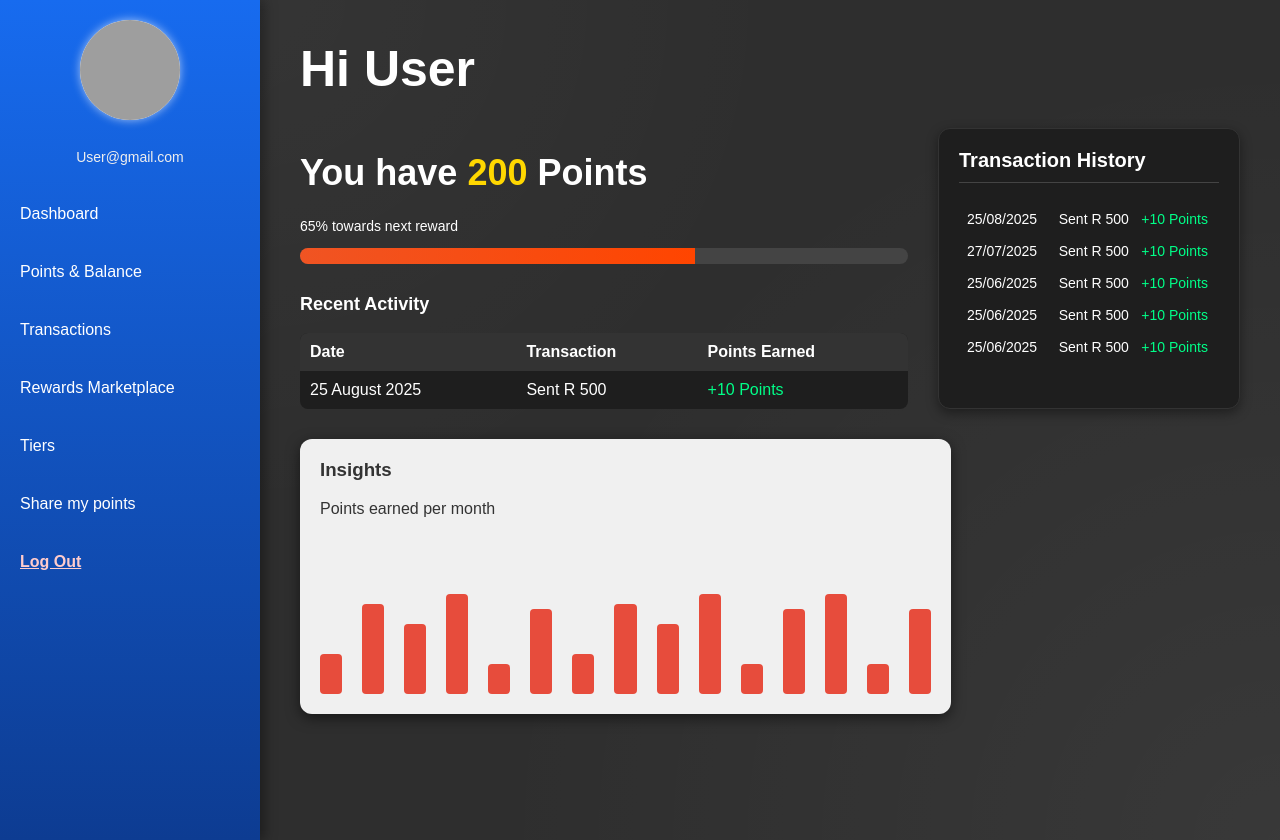
After one commit to Lee-nkoana/Mukuru-hackathon, a Flask app: template frontend/templates/dashboard.html in a window 1280 px wide. The commit adds this page. Run offline with Flask 3, Linux system fonts and the light colour scheme; the template is opened without the code that fills it, so the values that code supplies are empty; parts of the project's set-up code (start-up, migrations or seed data) failed here and were passed over; grey boxes are pictures that could not be loaded.

Commit message:
dashboard,transaction history

```diff
--- /dev/null
+++ b/frontend/templates/dashboard.html
@@ -0,0 +1,143 @@
+<!DOCTYPE html>
+<html lang="en">
+<head>
+  <meta charset="UTF-8">
+  <title>Dashboard</title>
+</head>
+<body style="margin:0; font-family:Arial, sans-serif; background:#2e2e2e; color:white; display:flex;">
+
+  <!-- Sidebar -->
+  <div style="width:240px; background:linear-gradient(180deg, #176BEF, #0d3c92); height:100vh; display:flex; flex-direction:column; align-items:center; padding:20px 10px; box-shadow:4px 0 12px rgba(0,0,0,0.4);">
+
+    <!-- Logo Circle -->
+    <div style="width:100px; height:100px; border-radius:50%; background:#fff; margin-bottom:15px; overflow:hidden; box-shadow:0 0 10px rgba(255,255,255,0.6);">
+      <img src="https://upload.wikimedia.org/wikipedia/commons/5/50/The_current_Mukuru_logo_2023.jpg" alt="Mukuru Logo" style="width:100%; height:100%; object-fit:cover;">
+    </div>
+
+    <p style="color:#eee; font-size:14px; margin-bottom:30px;">User@gmail.com</p>
+
+    <!-- Navigation -->
+     <nav style="display:flex; flex-direction:column; gap:20px; text-align:left; width:100%; padding:0 20px;">
+      <a href="#" style="text-decoration:none; color:white; font-size:16px; padding:10px; border-radius:8px; transition:0.3s;"> Dashboard</a>
+      <a href="#" style="text-decoration:none; color:white; font-size:16px; padding:10px; border-radius:8px; transition:0.3s;"> Points & Balance</a>
+      <a href="#" style="text-decoration:none; color:white; font-size:16px; padding:10px; border-radius:8px; transition:0.3s;"> Transactions</a>
+      <a href="#" style="text-decoration:none; color:white; font-size:16px; padding:10px; border-radius:8px; transition:0.3s;"> Rewards Marketplace</a>
+      <a href="#" style="text-decoration:none; color:white; font-size:16px; padding:10px; border-radius:8px; transition:0.3s;"> Tiers </a>
+      <a href="#" style="text-decoration:none; color:white; font-size:16px; padding:10px; border-radius:8px; transition:0.3s;"> Share my points</a>
+
+    <a href="#" style="color:#ffcccc; margin-top:auto; font-weight:bold; padding:10px;"> Log Out</a>
+
+  </div>
+
+  <!-- Main Content -->
+  <div style="flex:1; padding:40px; display:flex; flex-direction:column; gap:30px; background: radial-gradient(circle at top left, rgba(255,255,255,0.03), transparent 40%), radial-gradient(circle at bottom right, rgba(255,255,255,0.05), transparent 60%);">
+
+    <h1 style="font-size:50px; margin:0;">Hi User</h1>
+
+    <!-- Points Summary & History -->
+    <div style="display:flex; justify-content:space-between; flex-wrap:wrap; gap:30px;">
+
+      <!-- Points Block -->
+      <div style="flex:1; min-width:280px;">
+        <h1 style="font-size:36px;">You have <span style="color:#FFD700;">200</span> Points</h1>
+
+        <!-- Progress Bar -->
+        <div style="margin:15px 0;">
+          <p style="font-size:14px;">65% towards next reward</p>
+          <div style="background:#444; height:16px; border-radius:10px; overflow:hidden;">
+            <div style="width:65%; height:100%; background:linear-gradient(90deg, #F05423, #FF4500); animation:fillProgress 1.5s forwards;"></div>
+          </div>
+        </div>
+
+        <!-- Recent Activity Table -->
+        <div style="margin-top:30px;">
+          <h3 style="font-size:18px;">Recent Activity</h3>
+          <table style="width:100%; border-collapse:collapse; margin-top:10px; background:#1e1e1e; border-radius:8px; overflow:hidden;">
+            <thead>
+              <tr style="background:#333;">
+                <th style="padding:10px; text-align:left;">Date</th>
+                <th style="padding:10px; text-align:left;">Transaction</th>
+                <th style="padding:10px; text-align:left;">Points Earned</th>
+              </tr>
+            </thead>
+            <tbody>
+              <tr>
+                <td style="padding:10px;">25 August 2025</td>
+                <td style="padding:10px;">Sent R 500</td>
+                <td style="padding:10px; color:#00ff88;">+10 Points</td>
+              </tr>
+            </tbody>
+          </table>
+        </div>
+      </div>
+
+      <!-- Transaction History Card -->
+      <div style="min-width:260px; background:#1e1e1e; border:1px solid #333; padding:20px; border-radius:12px; box-shadow:0 4px 12px rgba(0,0,0,0.4);">
+        <h3 style="margin-top:0; font-size:20px; border-bottom:1px solid #444; padding-bottom:10px;">Transaction History</h3>
+        <table style="width:100%; border-collapse:collapse; font-size:14px;">
+          <tr>
+            <td style="padding:8px;">25/08/2025</td>
+            <td>Sent R 500</td>
+            <td style="color:#00ff88;">+10 Points</td>
+          </tr>
+          <tr>
+            <td style="padding:8px;">27/07/2025</td>
+            <td>Sent R 500</td>
+            <td style="color:#00ff88;">+10 Points</td>
+          </tr>
+          <tr>
+            <td style="padding:8px;">25/06/2025</td>
+            <td>Sent R 500</td>
+            <td style="color:#00ff88;">+10 Points</td>
+          </tr>
+          <tr>
+            <td style="padding:8px;">25/06/2025</td>
+            <td>Sent R 500</td>
+            <td style="color:#00ff88;">+10 Points</td>
+          </tr>
+          <tr>
+            <td style="padding:8px;">25/06/2025</td>
+            <td>Sent R 500</td>
+            <td style="color:#00ff88;">+10 Points</td>
+          </tr>
+        </table>
+      </div>
+    </div>
+
+    <!-- Insights Section -->
+    <div style="background:#f0f0f0; color:#333; padding:20px; border-radius:12px; box-shadow:0 4px 14px rgba(0,0,0,0.5);animation:fillProgress 1.5s forwards">
+      <h3 style="margin-top:0;">Insights</h3>
+      <p>Points earned per month</p>
+      <div style="display:flex; gap:20px; align-items:flex-end; height:140px; padding-top:20px;">
+        <div style="width:30px; height:40px; background:#e74c3c; border-radius:4px;"></div>
+        <div style="width:30px; height:90px; background:#e74c3c; border-radius:4px;"></div>
+        <div style="width:30px; height:70px; background:#e74c3c; border-radius:4px;"></div>
+        <div style="width:30px; height:100px; background:#e74c3c; border-radius:4px;"></div>
+        <div style="width:30px; height:30px; background:#e74c3c; border-radius:4px;"></div>
+        <div style="width:30px; height:85px; background:#e74c3c; border-radius:4px;"></div>
+        <div style="width:30px; height:40px; background:#e74c3c; border-radius:4px;"></div>
+        <div style="width:30px; height:90px; background:#e74c3c; border-radius:4px;"></div>
+        <div style="width:30px; height:70px; background:#e74c3c; border-radius:4px;"></div>
+        <div style="width:30px; height:100px; background:#e74c3c; border-radius:4px;"></div>
+        <div style="width:30px; height:30px; background:#e74c3c; border-radius:4px;"></div>
+        <div style="width:30px; height:85px; background:#e74c3c; border-radius:4px;"></div>
+        <div style="width:30px; height:100px; background:#e74c3c; border-radius:4px;"></div>
+        <div style="width:30px; height:30px; background:#e74c3c; border-radius:4px;"></div>
+        <div style="width:30px; height:85px; background:#e74c3c; border-radius:4px;"></div>
+      </div>
+    </div>
+  </div>
+
+  <!-- Animation Styles -->
+  <style>
+    @keyframes fillProgress {
+      from { width: 0; }
+      to { width: 65%; }
+    }
+    nav a:hover {
+      background:rgba(255,255,255,0.2);
+      transform:translateX(5px);
+    }
+  </style>
+</body>
+</html>
--- a/frontend/templates/points&balances.html
+++ b/frontend/templates/points&balances.html
@@ -9,11 +9,14 @@
   <!-- Sidebar -->
   <div style="width:240px; background:linear-gradient(180deg, #176BEF, #0d3c92); height:100vh; display:flex; flex-direction:column; align-items:center; padding:20px 10px; box-shadow:4px 0 12px rgba(0,0,0,0.4);">
 
-    <!-- Logo Circle with Mukuru Logo -->
+
     <div style="width:100px; height:100px; border-radius:50%; background:#fff; margin-bottom:15px; border:3px solid white; box-shadow:0 0 18px rgba(255,255,255,0.7); display:flex; justify-content:center; align-items:center; overflow:hidden;">
       <img src="https://upload.wikimedia.org/wikipedia/commons/5/50/The_current_Mukuru_logo_2023.jpg" alt="Mukuru Logo" style="width:100%; height:auto;">
     </div>
 
+       {% comment %} <div style="width:100px; height:100px; border-radius:50%; background:#fff; margin-bottom:15px; border:3px solid white; box-shadow:0 0 18px rgba(255,255,255,0.7); display:flex; justify-content:center; align-items:center; overflow:hidden;">
+      <img src="https://upload.wikimedia.org/wikipedia/commons/5/50/The_current_Mukuru_logo_2023.jpg" alt="Mukuru Logo" style="width:100%; height:auto;">
+    </div> {% endcomment %}
     <!-- Email -->
     <p style="margin:5px 0 20px 0; color:#fff; font-size:14px;">User@gmail.com</p>
 
--- a/frontend/templates/tiers.html
+++ b/frontend/templates/tiers.html
@@ -9,7 +9,7 @@
   <!-- Sidebar -->
   <div style="width:240px; background:linear-gradient(180deg, #176BEF, #0d3c92); height:100vh; display:flex; flex-direction:column; align-items:center; padding:20px 10px; box-shadow:4px 0 12px rgba(0,0,0,0.4);">
 
-    <!-- Mukuru Logo Circle -->
+
     <div style="width:100px; height:100px; border-radius:50%; background:#333; display:flex; justify-content:center; align-items:center; margin-bottom:15px; overflow:hidden; border:3px solid white; box-shadow:0 0 12px rgba(255,255,255,0.5);">
       <img src="https://encrypted-tbn0.gstatic.com/images?q=tbn:ANd9GcSFswFu01B03xoKWZgyFipvh7uRqroVHruodA&s" alt="Mukuru Logo" style="width:100%; height:auto;">
     </div>
```
Also changed, not shown: frontend/templates/transactions.html (added, +99 -0 lines), frontend/templates/transact.html (deleted).
